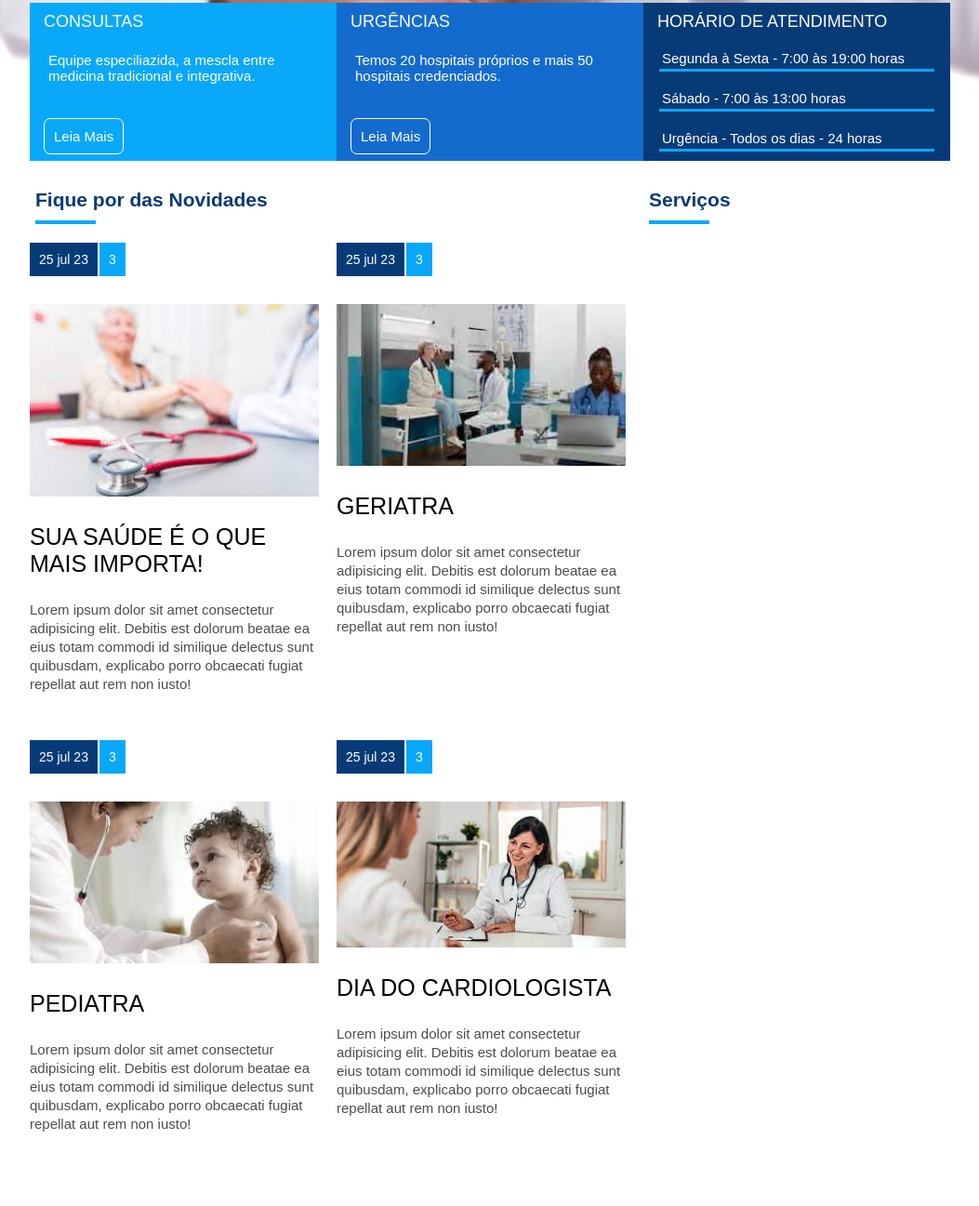
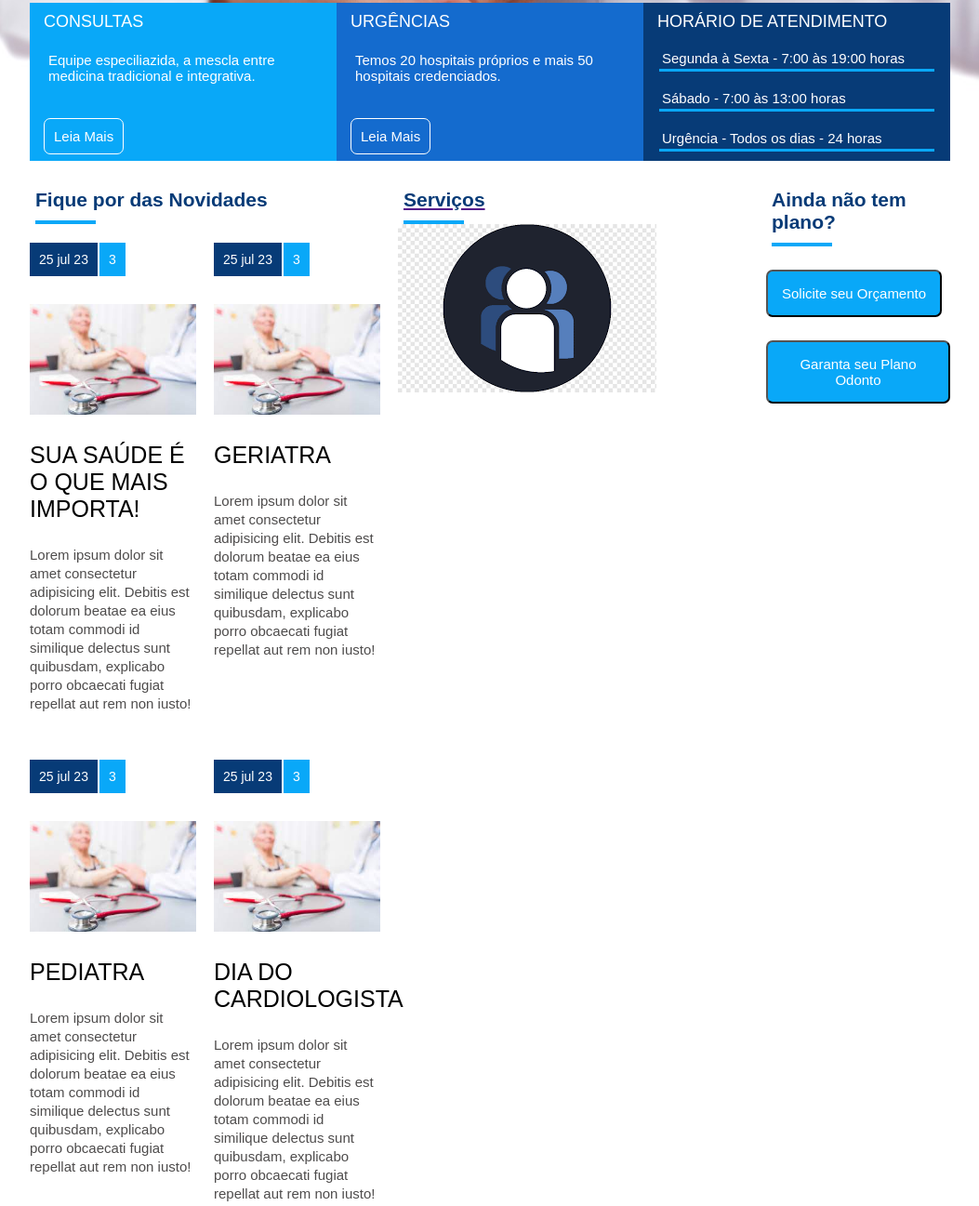
Before and after one commit to ThammaraFigueiredo/clinica, a plain HTML site: page index.html in a window 1280 px wide. Shown: the part 557-1854 px from the top of the page at 93% size, without its empty margins (113-1166 px from the left). Before the commit the page ends 1806 px from the top, so only its background shows below. Drawn offline with Linux system fonts and the light colour scheme.

Commit message:
alterçao dos serviços

```diff
--- a/css/style.css
+++ b/css/style.css
@@ -180,7 +180,7 @@ nav a:hover {
 }
 article{
   flex:1;
-  min-width: 270px;
+  min-width: 170px;
   margin-right: 19px;
 }
 article a{
@@ -223,6 +223,7 @@ article .novo_resumo{
   margin-bottom: 30px;
 }
 
+
 aside a {
   width: 15px;
   height: 4px;
--- a/index.html
+++ b/index.html
@@ -86,19 +86,26 @@
                     </article>
                     <article>
                         <a href="">
+
                         <div class="nova_data">
                             <div class="novo_post">25 jul 23</div>
                             <div class="novo_comentario">3</div>
                         </div>
+
                             <div class="nova_imagem">
-                        <img src="./assets/geriatra.jfif"/>
+                                <img src="./assets/consultorio.jfif"/>
                             </div>
+
+
                             <div class="novo_titulo">
                                 geriatra
                             </div>
                             <div class="novo_resumo">
                                 Lorem ipsum dolor sit amet consectetur adipisicing elit. Debitis est dolorum beatae ea eius totam commodi id similique delectus sunt quibusdam, explicabo porro obcaecati fugiat repellat aut rem non iusto!
                             </div>
+
+
+
                     </a>
                     </article>
                     <article>
@@ -108,7 +115,7 @@
                         <div class="novo_comentario">3</div>
                     </div>
                     <div class="nova_imagem">
-                        <img src="./assets/pediatra.jfif"/>
+                        <img src="./assets/consultorio.jfif"/>
                     </div>
                     <div class="novo_titulo">
                         pediatra
@@ -124,42 +131,54 @@
                         <div class="novo_post">25 jul 23</div>
                         <div class="novo_comentario">3</div>
                     </div>
+
                         <div class="nova_imagem">
-                        <img src="./assets/medicaaaa.jfif"/>
+                            <img src="./assets/consultorio.jfif"/>
                         </div>
+
+
                         <div class="novo_titulo">
                             dia do cardiologista
                         </div>
                         <div class="novo_resumo">
                             Lorem ipsum dolor sit amet consectetur adipisicing elit. Debitis est dolorum beatae ea eius totam commodi id similique delectus sunt quibusdam, explicabo porro obcaecati fugiat repellat aut rem non iusto!
                         </div>
+
                     </a>
                     </article>
                 </div>
             </section>
-            <aside>
+
+            <section>
+                <a href="">
                 <div class="parte2">
                 <div class="parte2_title"></div>
                 <div class="parte2_title_text">Serviços</div>
                 <div class="parte2_title_barra"></div>
                 </div>
-                <div class="parte2_corpo">
-                    <div class="parte2_imagem">
+                <div class="parte2_corpo flex">
+            <aside>
+               <div class="img_service">
+                <img src="./assets/cliente.png">
+               </div>
+            </aside>
+                </div>
+            </section>
+            <aside>
+                <a href="">
 
-                    </div>
-                    </div>
-                </div>
-                <!--<div class="parte2">
+
+                <div class="parte2">
                     <div class="parte2_title"></div>
                 <div class="parte2_title_text">Ainda não tem plano?</div>
                 <div class="parte2_title_barra"></div>
                 <div class="parte2_corpo">
                     <button class="parte2_botao" >Solicite seu Orçamento</button>
-                    <button class="parte2_botao" >Garanta seu Plano Odonto</button>-->
+                    <button class="parte2_botao" >Garanta seu Plano Odonto</button>
 
 
                 </div>
-
+                </a>
             </aside>
         </div>
 
```
Lines whose indentation alone changed are shown as unchanged.
